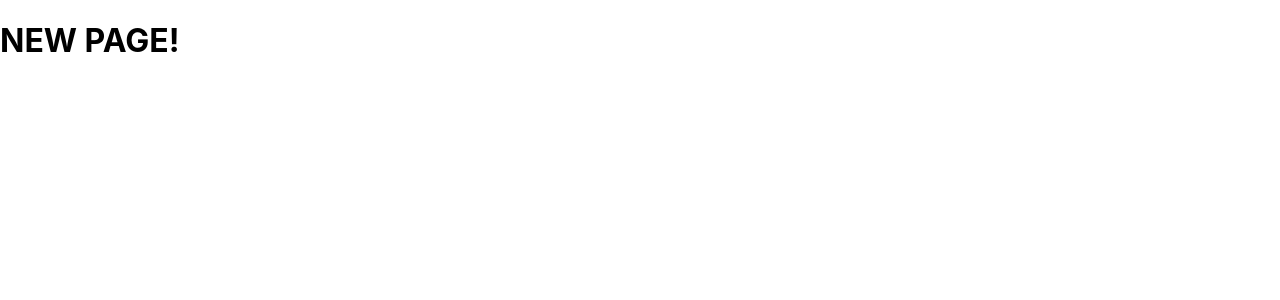
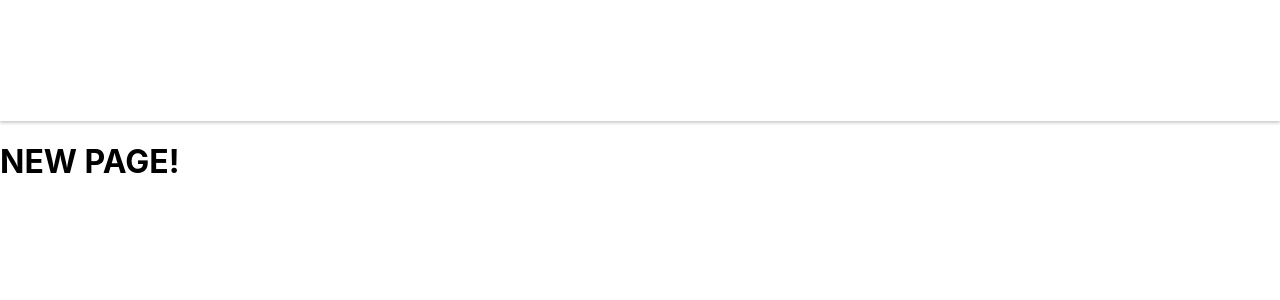
Before and after one commit to svonharris/recipe-app, a React (Create React App) app: page /signup in a window 1280 px wide. Shown: the top 300 px of the page. Built offline with nearby package versions, Linux system fonts and the light colour scheme.

Commit message:
Configuring routes

```diff
--- a/src/App.js
+++ b/src/App.js
@@ -64,6 +64,8 @@ function App() {
           </form>
         </div>
 
+        <div className='reloadDiv'>  {/*I want to realod this div w/new content*/}
+
           <div className='recipe-gallery'>
             {recipes.map(recipe => (
               <RecipeCard
@@ -73,6 +75,8 @@ function App() {
                 image={recipe.recipe.images.REGULAR.url}
               />
             ))}
+          </div>
+
         </div>
 
       </main>
--- a/src/pages/Signup.js
+++ b/src/pages/Signup.js
@@ -1,8 +1,12 @@
 import React from 'react';
+import Header from '../Header';
 
 const Signup = () => {
     return (
-        <h1 className=''>NEW PAGE!</h1>
+        <div>
+            <Header />
+            <h1>NEW PAGE!</h1>
+        </div>
     );
 }
 
```
Also changed, not shown: src/index.js (+0 -23 lines). Lines whose indentation alone changed are shown as unchanged.
